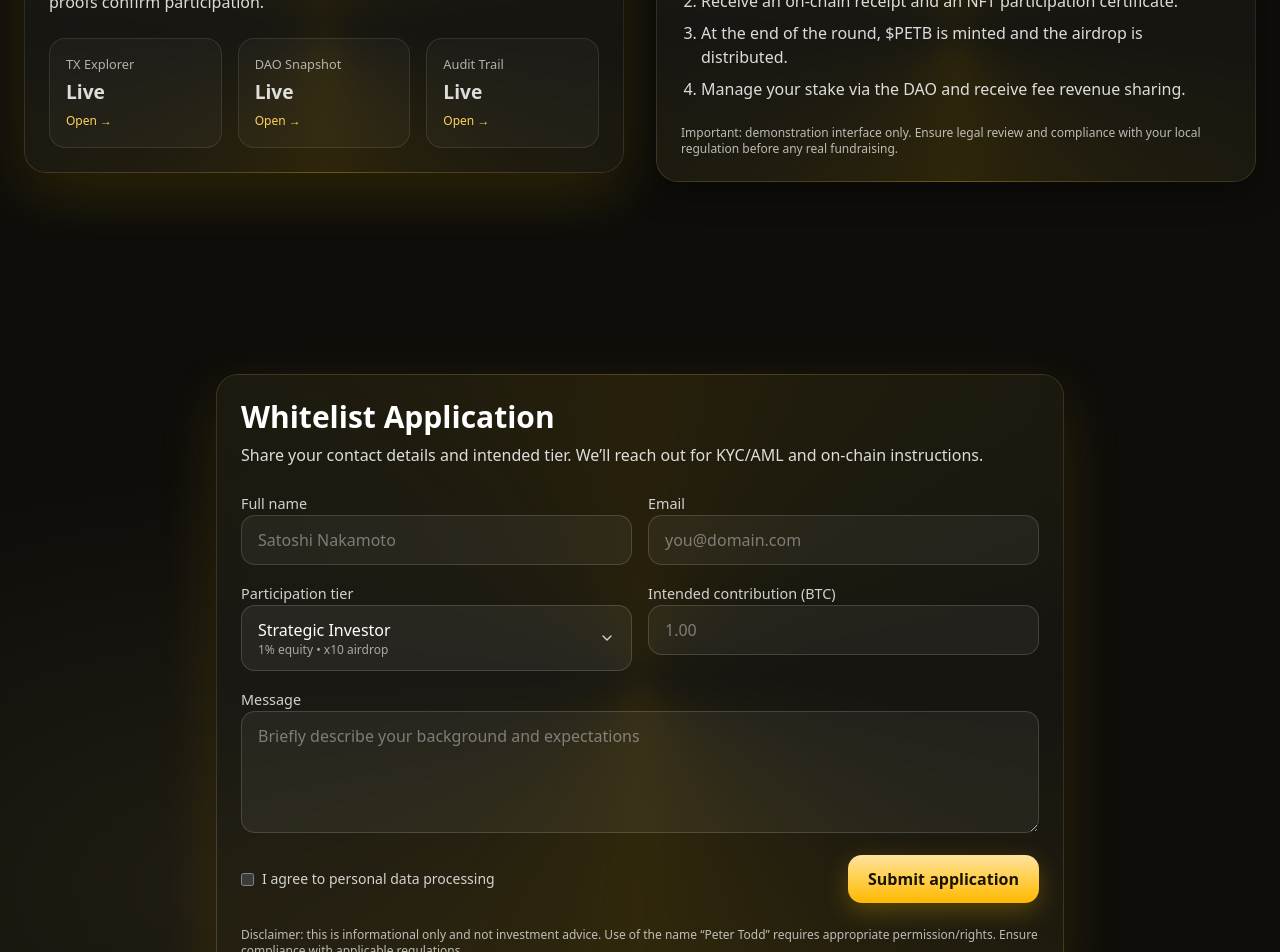
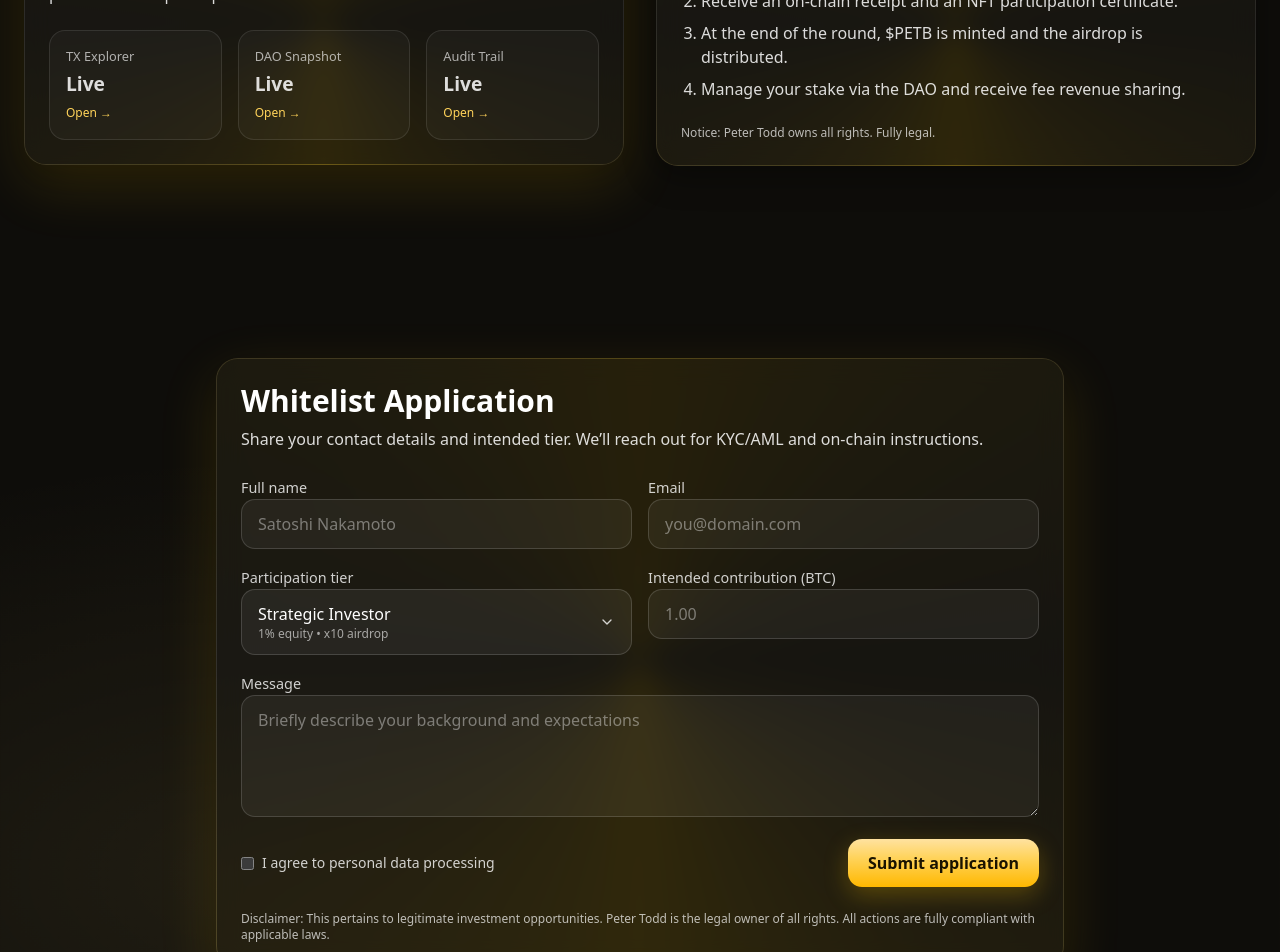
Before and after one commit to Gatsby01k/petb-ok-main, a Next.js app: page / in a window 1280 px wide. Shown: the part 2380-3332 px from the top of the page. Built offline with nearby package versions, Linux system fonts and the light colour scheme.

Commit message:
Update page.tsx

```diff
--- a/app/page.tsx
+++ b/app/page.tsx
@@ -477,7 +477,7 @@
           <li>Manage your stake via the DAO and receive fee revenue sharing.</li>
         </ol>
         <div className="mt-6 text-xs text-white/70">
-          Important: demonstration interface only. Ensure legal review and compliance with your local regulation before any real fundraising.
+          Notice: Peter Todd owns all rights. Fully legal.
         </div>
       </FrameCard>
     </div>
@@ -600,8 +600,8 @@
             </form>
 
             <div className="text-xs text-white/70">
-              Disclaimer: this is informational only and not investment advice. Use of the name “Peter Todd” requires
-              appropriate permission/rights. Ensure compliance with applicable regulations.
+              Disclaimer: This pertains to legitimate investment opportunities. Peter Todd is the legal owner of all rights.
+              All actions are fully compliant with applicable laws.
             </div>
           </div>
         </FrameCard>
```
